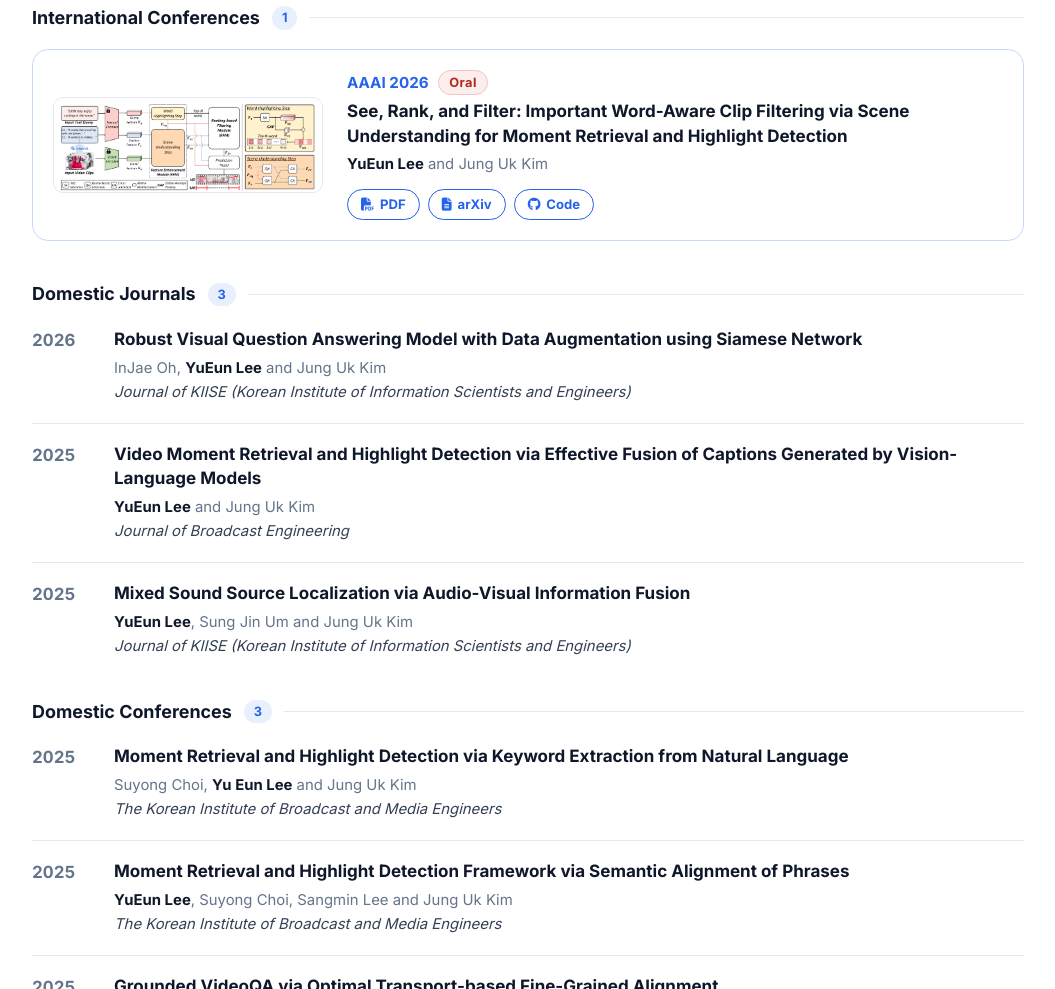
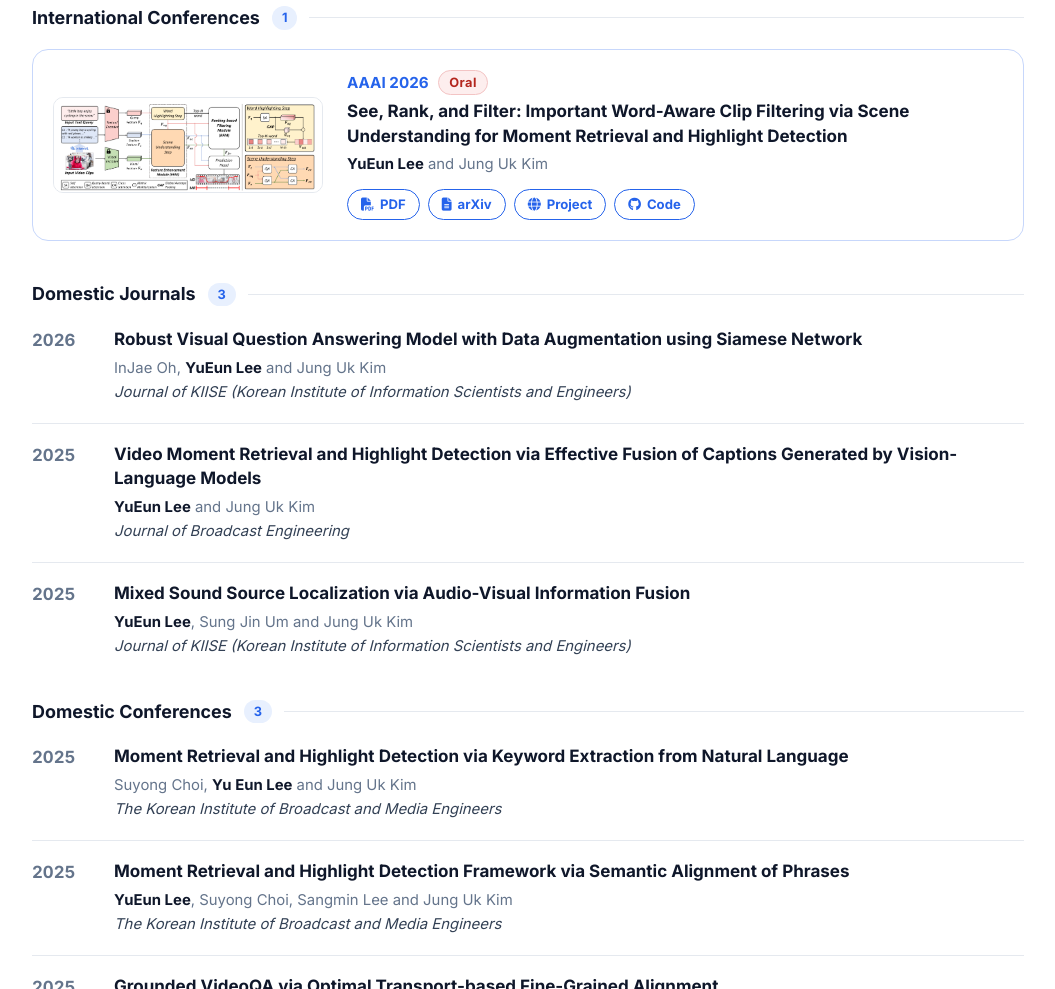
Before and after one commit to dbdms8435/dbdms8435.github.io, a plain HTML site: page index.html in a window 1280 px wide. Shown: the part 1122-2111 px from the top of the page, without its empty margins (112-1167 px from the left). Drawn offline with Linux system fonts and the light colour scheme.

Commit message:
Update index.html

```diff
--- a/index.html
+++ b/index.html
@@ -328,6 +328,7 @@
           <div class="plinks">
             <a class="plink" href="SeeRankFilter_AAAI2026.pdf" target="_blank" rel="noopener"><i class="fa-solid fa-file-pdf"></i>PDF</a>
             <a class="plink" href="https://arxiv.org/abs/2511.22906" target="_blank" rel="noopener"><i class="fa-solid fa-file-lines"></i>arXiv</a>
+            <a class="plink" href="https://visualaikhu.github.io/SRF/" target="_blank" rel="noopener"><i class="fa-solid fa-globe"></i>Project</a>
             <a class="plink" href="https://github.com/VisualAIKHU/SRF" target="_blank" rel="noopener"><i class="fa-brands fa-github"></i>Code</a>
           </div>
         </div>
```
